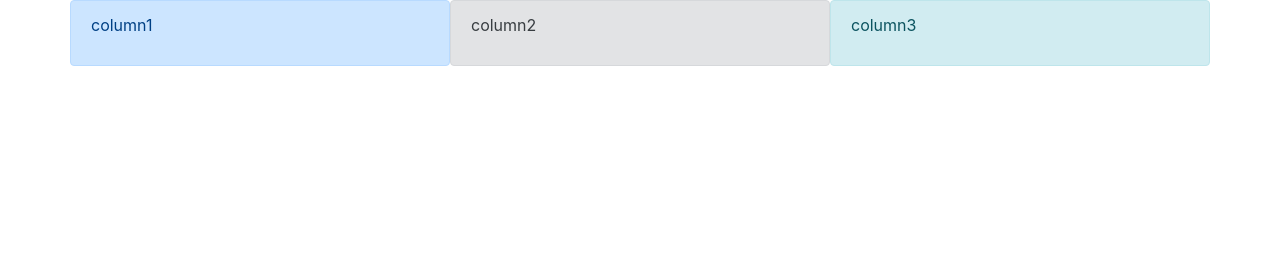
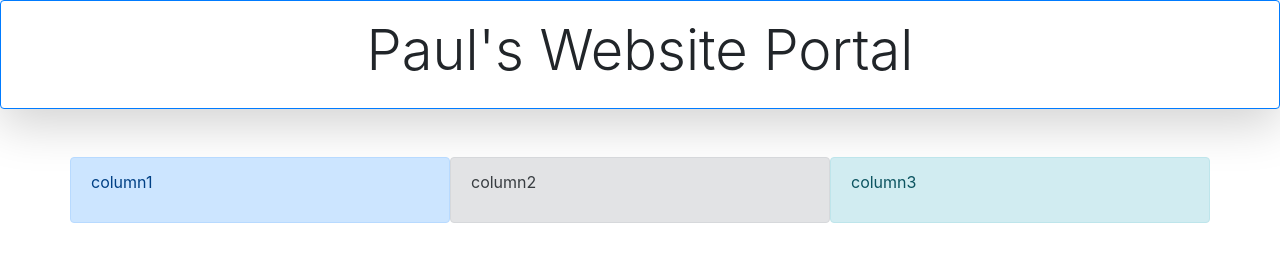
Before and after one commit to PaulAmbrose/HTML, a plain HTML site: page bootstrap.html in a window 1280 px wide. Drawn offline with nearby package versions, Linux system fonts and the light colour scheme.

Commit message:
Add files via upload

```diff
--- a/bootstrap.html
+++ b/bootstrap.html
@@ -6,10 +6,14 @@
     <meta name="viewport" content="width=device-width, initial-scale=1, shrink-to-fit=no">
     <link rel="stylesheet" href="https://stackpath.bootstrapcdn.com/bootstrap/4.1.3/css/bootstrap.min.css" integrity="sha384-MCw98/SFnGE8fJT3GXwEOngsV7Zt27NXFoaoApmYm81iuXoPkFOJwJ8ERdknLPMO" crossorigin="anonymous">
 
-    <title>Test</title>
+    <title>Paul's Website Portal</title>
 </head>
 
 <body>
+
+<div class="border border-primary text-center shadow-lg p-3 mb-5 bg-white rounded">
+  <h1 class="display-4">Paul's Website Portal</h1>
+</div>
 
     <div class="container">
         <div class="row">
```
